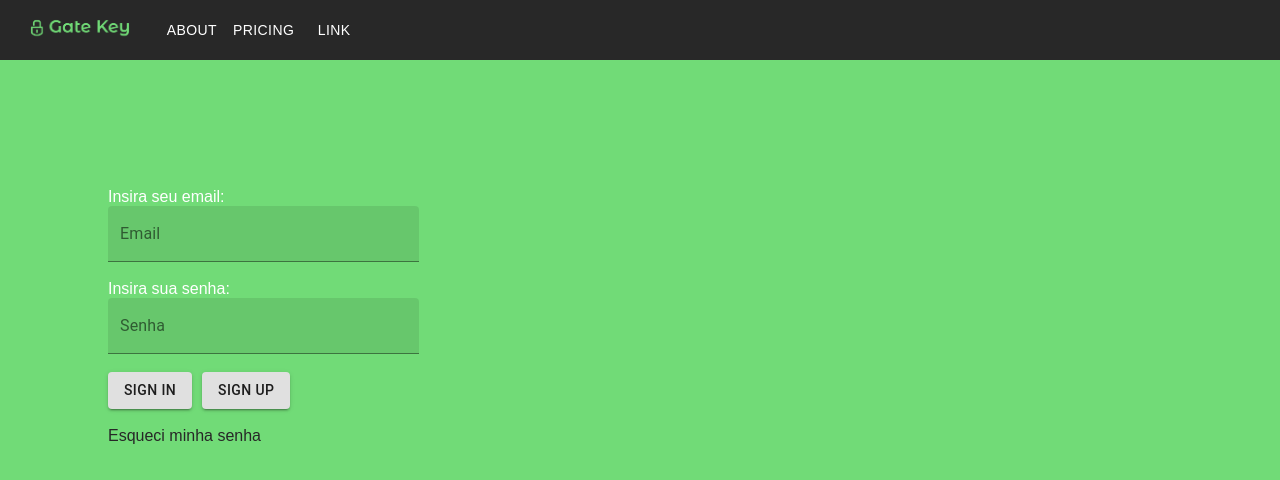
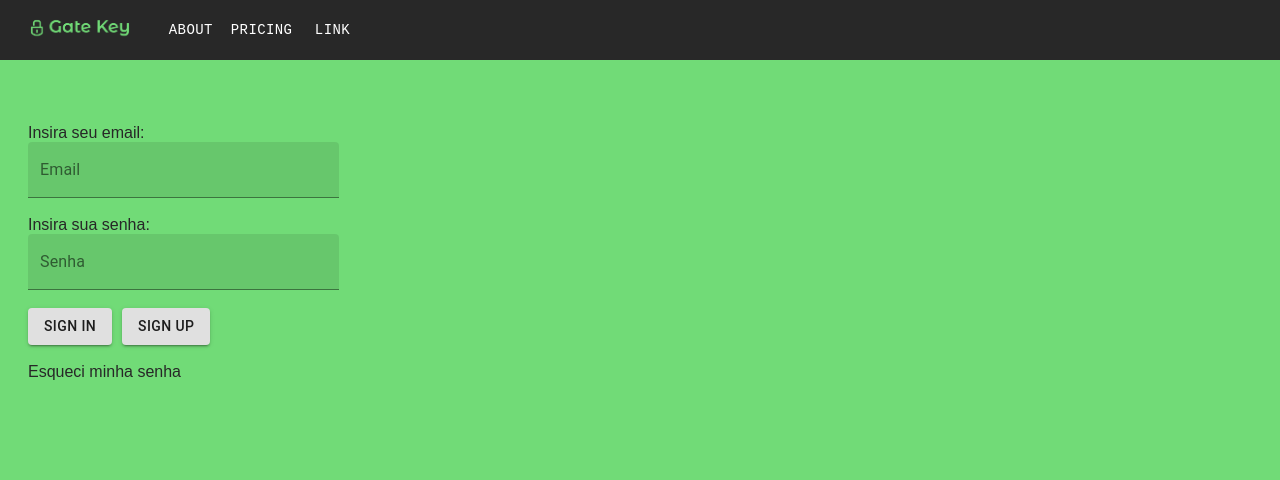
Before and after one commit to DaddoT/projeto-dds, a React (Create React App) app: page / in a window 1280 px wide. Shown: the top 480 px of the page. Built offline with nearby package versions, Linux system fonts and the light colour scheme.

Commit message:
firebase

```diff
--- a/package.json
+++ b/package.json
@@ -9,7 +9,8 @@
     "@testing-library/user-event": "^7.1.2",
     "react": "^16.13.1",
     "react-dom": "^16.13.1",
-    "react-scripts": "3.4.1"
+    "react-scripts": "3.4.1",
+    "firebase": "^7.13.2"
   },
   "scripts": {
     "start": "react-scripts start",
--- a/src/components/Header/styles.css
+++ b/src/components/Header/styles.css
@@ -10,7 +10,7 @@ header#main-header {
     align-items: left;
 }
 p{
-    font-family: Arial, Helvetica, sans-serif;
+    font-family: monospace;
     color: white;
 }
 
--- a/src/components/Inputs/styles.css
+++ b/src/components/Inputs/styles.css
@@ -1,7 +1,7 @@
 #inputs {
     display: flex;
-    margin-top: 10%;
-    margin-left: 100px;
+    margin-top: 5%;
+    margin-left: 20px;
 }
 
 #divider{
@@ -19,5 +19,5 @@ a {
 p2 {
     font-family: Arial, Helvetica, sans-serif;
     text-decoration:none;
-    color: white;
+    color: rgb(39, 39, 39);
 }
```
Also changed, not shown: 1 other file (tests, documents, lock files or other folders).
